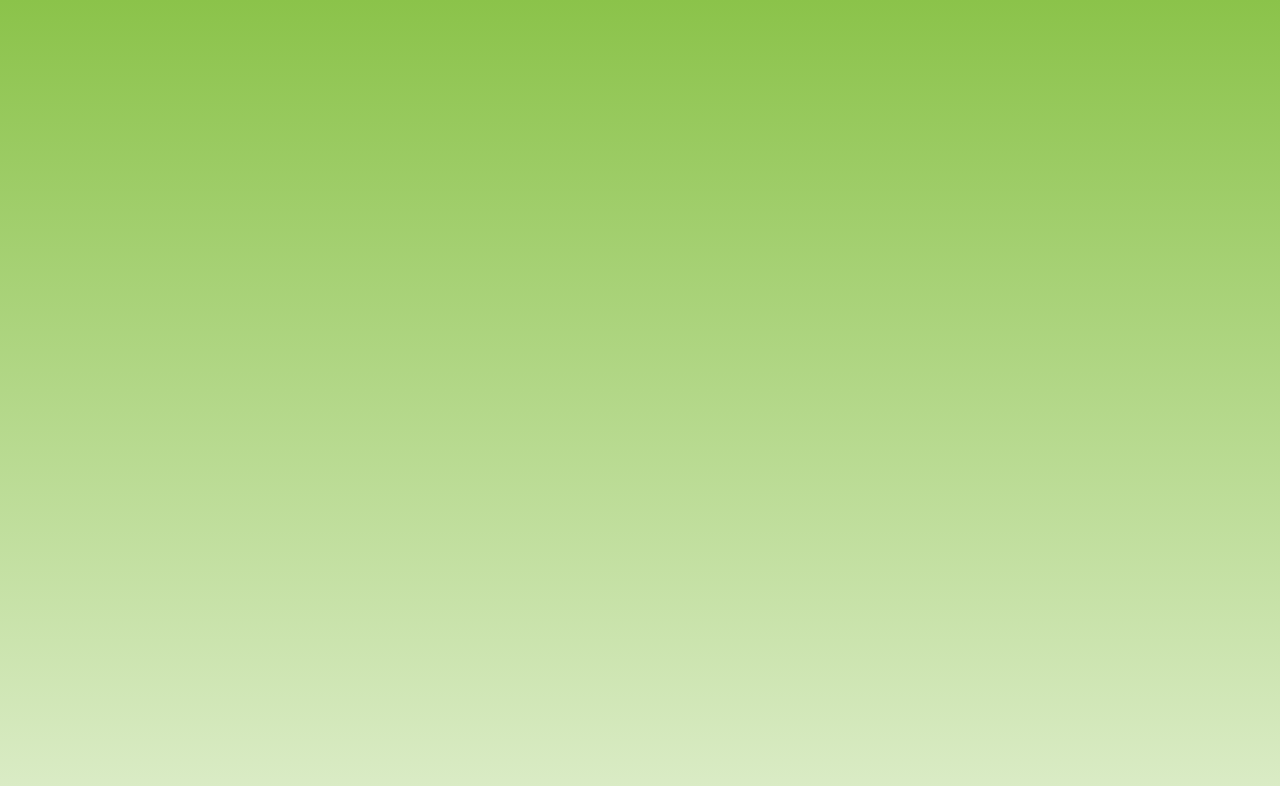
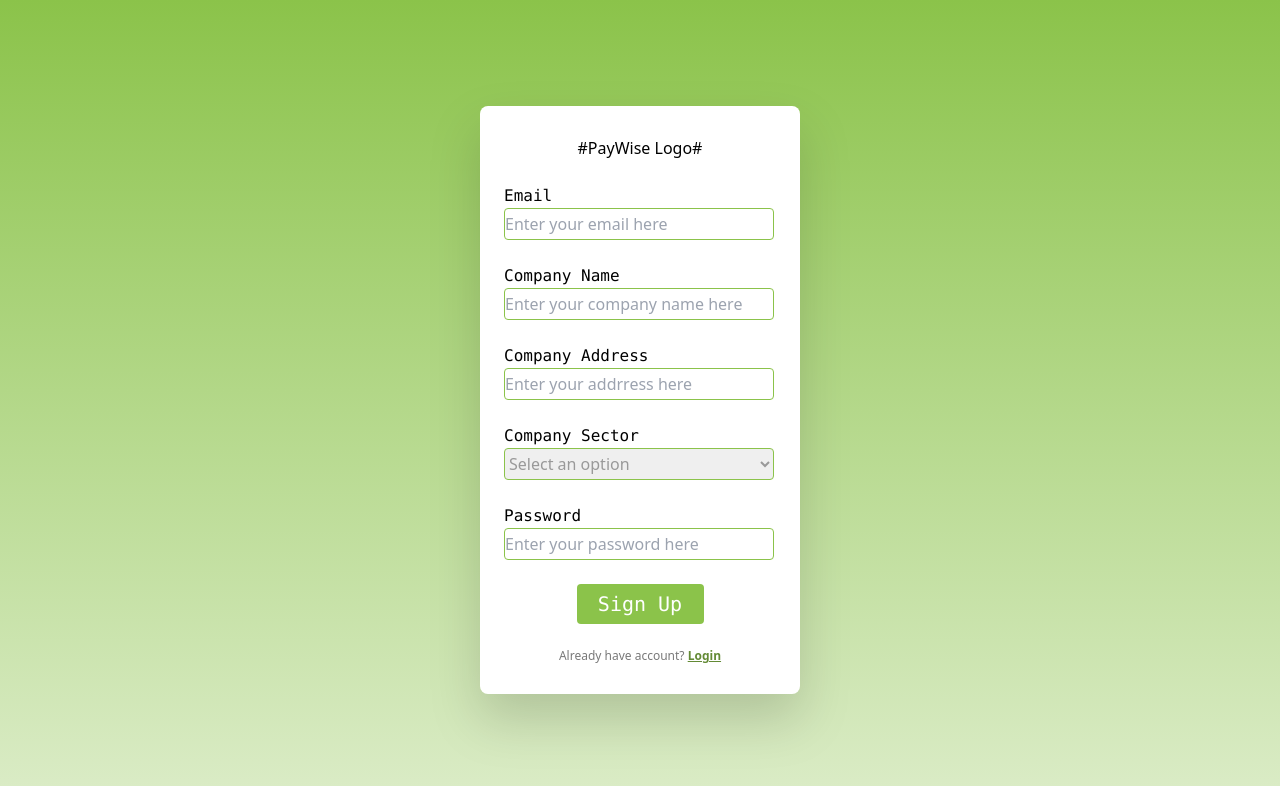
Before and after one commit to senprokelompok21/PayWise, a React (Create React App) app in the folder app/: page /signup in a window 1280 px wide. Before the commit this address had no page. Shown: the top 786 px of the page. Built offline with nearby package versions, Linux system fonts and the light colour scheme.

Commit message:
build: navbar, about page

```diff
--- a/app/package.json
+++ b/app/package.json
@@ -8,8 +8,10 @@
     "@testing-library/user-event": "^13.5.0",
     "autoprefixer": "^10.4.19",
     "postcss": "^8.4.38",
+    "primereact": "^10.6.5",
     "react": "^18.2.0",
     "react-dom": "^18.2.0",
+    "react-dropdown": "^1.11.0",
     "react-hook-form": "^7.51.4",
     "react-router-dom": "^6.23.0",
     "react-scripts": "5.0.1",
--- a/app/src/App.js
+++ b/app/src/App.js
@@ -3,12 +3,18 @@
 import { BrowserRouter as Router, Routes, Route } from "react-router-dom";
 
 import Login from "./pages/login";
+import Signup from "./pages/signup";
+import AboutUs from "./pages/aboutUs";
+import CalculateSalary from "./pages/calculateSalary";
 
 function App() {
   return (
     <Router>
       <Routes>
-        <Route exact path="/" element={<Login />} />
+        <Route exact path="/" element={<CalculateSalary />} />
+        <Route exact path="/aboutUs" element={<AboutUs />} />
+        <Route exact path="/login" element={<Login />} />
+        <Route exact path="/signup" element={<Signup />} />
       </Routes>
     </Router>
   );
--- /dev/null
+++ b/app/src/components/navbar.js
@@ -0,0 +1,40 @@
+import React, { useState } from "react";
+
+export default function Navbar() {
+  return (
+    <nav className="nav w-screen flex justify-between gap-[2rem] p-[0 1rem] items-center bg-white p-4 z-50 fixed">
+      <a href="/" className="title">
+        PayWise
+      </a>
+      <ul className="list-none flex gap-[1rem]">
+        <li>
+          <a href="/">Home</a>
+        </li>
+        <li>
+          <a href="/">Calculate Salary</a>
+        </li>
+        <li>
+          <a href="/aboutUs">About Us</a>
+        </li>
+      </ul>
+      <ul className="list-none flex gap-[1rem]">
+        <li>
+          <a
+            className="px-4 py-2 border border-primary-500 rounded-lg"
+            href="/login"
+          >
+            Login
+          </a>
+        </li>
+        <li>
+          <a
+            className="px-4 py-2 bg-primary-500 text-white rounded-lg"
+            href="/signup"
+          >
+            Sign Up
+          </a>
+        </li>
+      </ul>
+    </nav>
+  );
+}
--- /dev/null
+++ b/app/src/pages/aboutUs.js
@@ -0,0 +1,34 @@
+import React, { useState } from "react";
+import Navbar from "../components/navbar";
+
+const AboutUs = () => {
+  return (
+    <>
+      <Navbar />
+      <div className="h-screen w-screen flex items-center justify-center">
+        <div className="container flex flex-col justify-center align-center bg-white rounded-lg w-3/4">
+          <div className="flex justify-center font-bold text-3xl m-[24px]">
+            PayWise
+          </div>
+          <div className="mb-[8px] m-[24px]">
+            At PayWise, we understand that payroll management is a critical
+            aspect of human resource management in every company. Efficient and
+            transparent payroll processes are key components in ensuring
+            fairness, legal compliance, and employee satisfaction. However,
+            manual payroll processes or using spreadsheets often leave room for
+            errors and consume a significant amount of time, especially for
+            companies with a large workforce.
+          </div>
+          <div className="m-[24px]">
+            At PayWise, we are committed to revolutionizing payroll management
+            by providing accurate, efficient, and user-friendly solutions that
+            benefit both employees and employers. Join us in simplifying payroll
+            processes and empowering employees to make informed decisions about
+            their worth in the job market.
+          </div>
+        </div>
+      </div>
+    </>
+  );
+};
+export default AboutUs;
--- /dev/null
+++ b/app/src/pages/calculateSalary.js
@@ -0,0 +1,12 @@
+import React, { useState } from "react";
+import Navbar from "../components/navbar";
+
+const CalculateSalary = () => {
+  return (
+    <>
+      <Navbar />
+      <div>test</div>
+    </>
+  );
+};
+export default CalculateSalary;
--- a/app/src/pages/login.js
+++ b/app/src/pages/login.js
@@ -1,6 +1,7 @@
 "use client";
 import React from "react";
 import { useForm } from "react-hook-form";
+import { Link } from "react-router-dom";
 
 const Login = () => {
   const {
@@ -24,7 +25,7 @@
             <input
               type="text"
               className="email w-[270px] h-[32px] border rounded-[4px] border-primary-500"
-              placeholder="Enter your email"
+              placeholder="Enter your email here"
             />
           </div>
           <div className="input mb-[24px]">
@@ -32,7 +33,7 @@
             <input
               type="text"
               className="password w-[270px] h-[32px] border rounded-[4px] border-primary-500"
-              placeholder="Enter your password"
+              placeholder="Enter your password here"
             />
           </div>
         </div>
@@ -40,8 +41,14 @@
           <div className="button font-mono font-medium text-xl text-white bg-primary-500 rounded-[4px] flex w-[127px] h-[40px] justify-center items-center cursor-pointer mb-[24px]">
             Login
           </div>
-          <div className="button font-mono font-medium text-xl text-white bg-secondary-500 rounded-[4px] flex w-[127px] h-[40px] justify-center items-center cursor-pointer">
-            Sign Up
+          <div className="signup text-[#797979] text-xs">
+            Don't have account?{" "}
+            <Link
+              to="/signup"
+              className="text-primary-700 cursor-pointer font-semibold underline "
+            >
+              Sign Up
+            </Link>
           </div>
         </div>
       </div>
--- /dev/null
+++ b/app/src/pages/signup.js
@@ -0,0 +1,95 @@
+"use client";
+import React, { useState } from "react";
+import { useForm } from "react-hook-form";
+import { Link } from "react-router-dom";
+
+const Signup = () => {
+  const options = [
+    { label: "one", value: "one" },
+    { label: "two", value: 2 },
+    { label: "three", value: 3 },
+  ];
+  const [selectedOption, setSelectedOption] = useState("");
+  function handleSelect(event) {
+    setSelectedOption(event.target.value);
+  }
+
+  return (
+    <div className="screen flex justify-center items-center h-screen w-screen">
+      <div className="container w-[320px] flex flex-col pb-[30px] bg-[#ffffff] rounded-[8px] drop-shadow-2xl">
+        <div className="header flex flex-col items-center gap-[9px] w-full mt-[30px]">
+          <div className="logo">#PayWise Logo#</div>
+        </div>
+        <div className="inputs flex flex-col mt-[24px] ml-[24px] items-start">
+          <div className="input mb-[24px]">
+            <div className="text font-mono">Email</div>
+            <input
+              type="text"
+              className="email w-[270px] h-[32px] border rounded-[4px] border-primary-500"
+              placeholder="Enter your email here"
+            />
+          </div>
+          <div className="input mb-[24px]">
+            <div className="text font-mono">Company Name</div>
+            <input
+              type="text"
+              className="companyName w-[270px] h-[32px] border rounded-[4px] border-primary-500"
+              placeholder="Enter your company name here"
+            />
+          </div>
+          <div className="input mb-[24px]">
+            <div className="text font-mono">Company Address</div>
+            <input
+              type="text"
+              className="companyAddress w-[270px] h-[32px] border rounded-[4px] border-primary-500"
+              placeholder="Enter your addrress here"
+            />
+          </div>
+          <div className="input mb-[24px]">
+            <div className="text font-mono">Company Sector</div>
+            <select
+              className={`form-select w-[270px] h-[32px] border rounded-[4px] border-primary-500 ${
+                selectedOption ? "text-black" : "text-[#999]"
+              }`}
+              onChange={handleSelect}
+              value={selectedOption}
+            >
+              <option value="" disabled hidden>
+                Select an option
+              </option>
+              {options.map((option) => (
+                <option key={option.value} value={option.value}>
+                  {option.label}
+                </option>
+              ))}
+            </select>
+          </div>
+          <div className="input mb-[24px]">
+            <div className="text font-mono">Password</div>
+            <input
+              type="text"
+              className="password w-[270px] h-[32px] border rounded-[4px] border-primary-500"
+              placeholder="Enter your password here"
+            />
+          </div>
+        </div>
+        <div className="buttons flex flex-col items-center">
+          <div className="button font-mono font-medium text-xl text-white bg-primary-500 rounded-[4px] flex w-[127px] h-[40px] justify-center items-center cursor-pointer mb-[24px]">
+            Sign Up
+          </div>
+          <div className="signup text-[#797979] text-xs">
+            Already have account?{" "}
+            <Link
+              to="/login"
+              className="text-primary-700 cursor-pointer font-semibold underline"
+            >
+              Login
+            </Link>
+          </div>
+        </div>
+      </div>
+    </div>
+  );
+};
+
+export default Signup;
```
Also changed, not shown: 1 other file (tests, documents, lock files or other folders).
